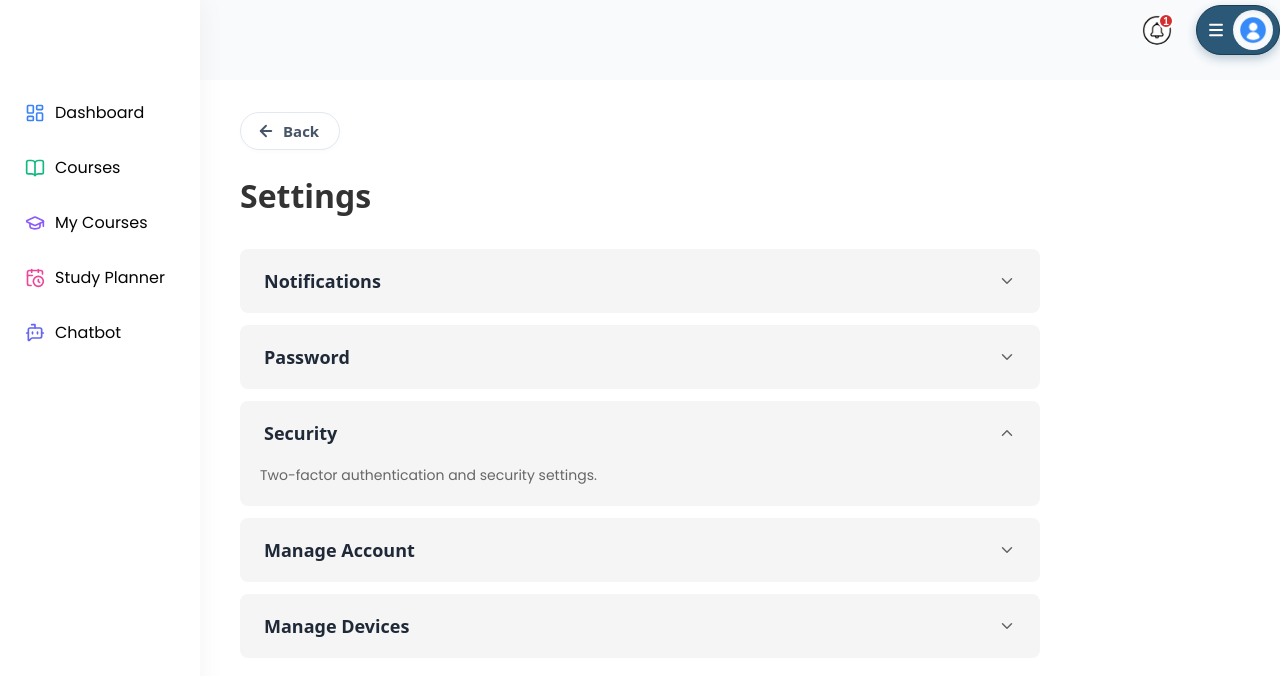
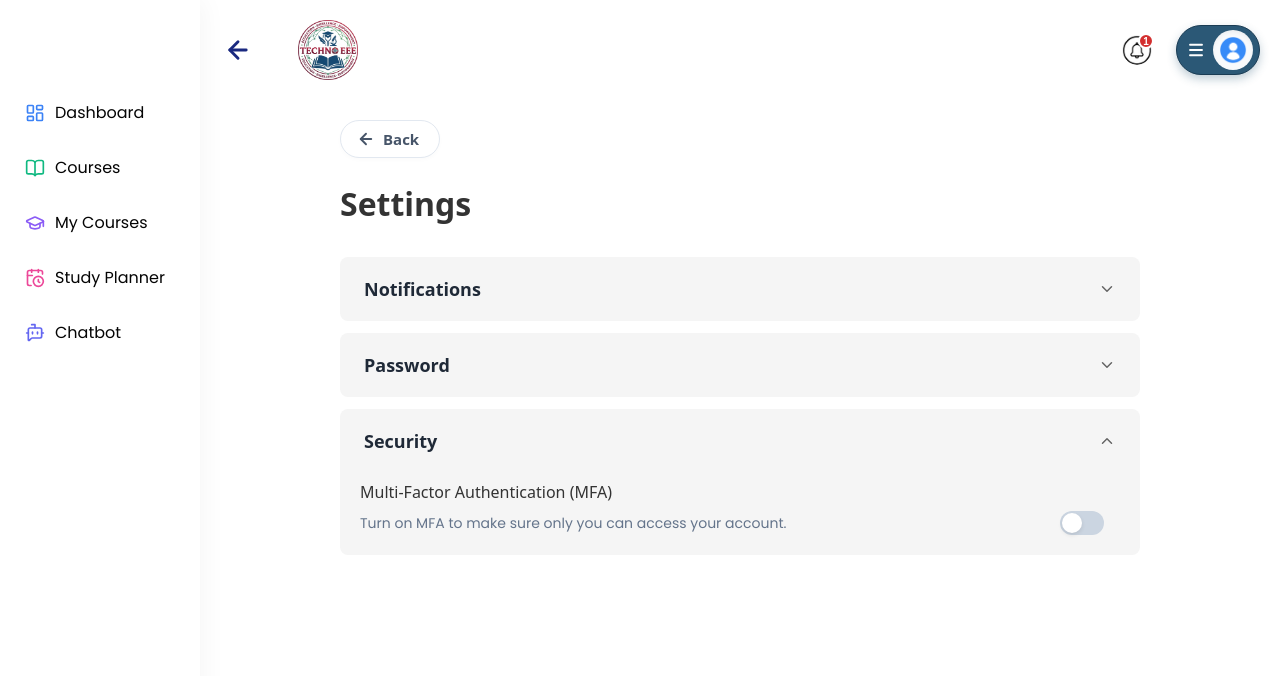
Before and after one commit to Debjanimandal/Technoeee, a Next.js app: page /settings in a window 1280 px wide. Both pictures are taken after a click on the button "Security". Shown: the top 676 px of the page. Built offline with nearby package versions, Linux system fonts and the light colour scheme; no server answers.

Commit message:
Update settings page layout, security section, MFA UI, and animations

```diff
--- a/app/globals.css
+++ b/app/globals.css
@@ -2017,3 +2017,13 @@ footer {
     gap: 40px;
   }
 }
+@keyframes slideIn {
+  from {
+    transform: translateX(100%);
+    opacity: 0;
+  }
+  to {
+    transform: translateX(0);
+    opacity: 1;
+  }
+}
--- a/app/settings/page.js
+++ b/app/settings/page.js
@@ -1,7 +1,7 @@
 'use client';
-import { useState } from 'react';
+import { useState, useEffect } from 'react';
 import { useRouter } from 'next/navigation';
-import { ChevronDown, ChevronUp, ArrowLeft } from 'lucide-react';
+import { ChevronDown, ChevronUp, ArrowLeft, X, Check } from 'lucide-react';
 import DashboardHeader from '@/components/layout/DashboardHeader';
 import Sidebar from '@/components/layout/Sidebar';
 
@@ -9,6 +9,15 @@ export default function SettingsPage() {
   const router = useRouter();
   const [openSection, setOpenSection] = useState(null);
   const [emailPreference, setEmailPreference] = useState(true);
+  const [mfaEnabled, setMfaEnabled] = useState(false);
+  const [toast, setToast] = useState(null);
+
+  useEffect(() => {
+    if (toast) {
+      const timer = setTimeout(() => setToast(null), 3000);
+      return () => clearTimeout(timer);
+    }
+  }, [toast]);
 
   const [currentPassword, setCurrentPassword] = useState('');
   const [newPassword, setNewPassword] = useState('');
@@ -29,8 +38,6 @@ export default function SettingsPage() {
     { id: 'notifications', title: 'Notifications', content: 'Notification preferences will go here.' },
     { id: 'password', title: 'Password', content: 'Password change options will go here.' },
     { id: 'security', title: 'Security', content: 'Two-factor authentication and security settings.' },
-    { id: 'manage-account', title: 'Manage Account', content: 'Account deletion and data export options.' },
-    { id: 'manage-devices', title: 'Manage Devices', content: 'Active sessions and logged-in devices.' },
   ];
 
   const toggleSection = (id) => {
@@ -38,16 +45,78 @@ export default function SettingsPage() {
   };
 
   return (
-    <div style={{ display: 'flex', height: '100vh', backgroundColor: '#f8fafc', overflow: 'hidden' }}>
+    <div className="app-layout">
       <Sidebar />
-      <div style={{ flex: 1, display: 'flex', flexDirection: 'column', height: '100vh', overflow: 'hidden' }}>
+      <div className="page-content" style={{ backgroundColor: '#fff', overflowY: 'auto', height: '100vh', paddingBottom: '60px' }}>
 
         <DashboardHeader />
 
-        <main style={{ flex: 1, overflowY: 'auto', padding: '32px', backgroundColor: '#fff' }}>
-          <div style={{ maxWidth: '800px', margin: '0 auto', width: '100%' }}>
+        {/* Toast Notification */}
+        {toast && (
+          <div style={{
+            position: 'fixed',
+            top: '80px',
+            right: '24px',
+            zIndex: 9999,
+            display: 'flex',
+            alignItems: 'stretch',
+            backgroundColor: '#ffffff',
+            boxShadow: '0 4px 15px rgba(0,0,0,0.1)',
+            borderRadius: '8px',
+            overflow: 'hidden',
+            minWidth: '300px',
+            animation: 'slideIn 0.3s ease-out'
+          }}>
+            <div style={{
+              backgroundColor: toast.type === 'success' ? '#22c55e' : '#64748b',
+              padding: '12px 16px',
+              display: 'flex',
+              alignItems: 'center',
+              justifyContent: 'center'
+            }}>
+              <div style={{
+                width: '24px',
+                height: '24px',
+                backgroundColor: '#ffffff',
+                borderRadius: '50%',
+                display: 'flex',
+                alignItems: 'center',
+                justifyContent: 'center'
+              }}>
+                <Check size={16} color={toast.type === 'success' ? '#22c55e' : '#64748b'} strokeWidth={3} />
+              </div>
+            </div>
+            <div style={{
+              flex: 1,
+              padding: '0 16px',
+              display: 'flex',
+              alignItems: 'center',
+              color: toast.type === 'success' ? '#22c55e' : '#64748b',
+              fontWeight: '600',
+              fontSize: '15px',
+              fontFamily: 'system-ui, -apple-system, sans-serif'
+            }}>
+              {toast.message}
+            </div>
+            <button
+              onClick={() => setToast(null)}
+              style={{
+                background: 'transparent',
+                border: 'none',
+                padding: '0 16px',
+                cursor: 'pointer',
+                display: 'flex',
+                alignItems: 'center',
+                justifyContent: 'center'
+              }}
+            >
+              <X color={toast.type === 'success' ? '#22c55e' : '#64748b'} size={20} strokeWidth={2.5} />
+            </button>
+          </div>
+        )}
 
-            {/* Back Button */}
+        <div style={{ maxWidth: '800px', margin: '0 auto', width: '100%', paddingTop: '20px' }}>
+
             <div style={{ display: 'flex', justifyContent: 'flex-start', marginBottom: '24px' }}>
               <button
                 onClick={() => {
@@ -208,6 +277,53 @@ export default function SettingsPage() {
                             </form>
                           </div>
                         </div>
+                      ) : section.id === 'security' ? (
+                        <div style={{ display: 'flex', flexDirection: 'column', gap: '20px', paddingTop: '8px' }}>
+                          <div>
+                            <h3 style={{ fontSize: '16px', fontWeight: '500', color: '#333', marginBottom: '8px', fontFamily: 'system-ui, -apple-system, sans-serif' }}>
+                              Multi-Factor Authentication (MFA)
+                            </h3>
+                            <div style={{ display: 'flex', alignItems: 'center', justifyContent: 'space-between', paddingRight: '16px' }}>
+                              <p style={{ fontSize: '14px', lineHeight: '1.6', color: '#64748b', margin: 0 }}>
+                                Turn on MFA to make sure only you can access your account.
+                              </p>
+
+                              {/* Toggle Switch */}
+                              <button
+                                onClick={() => {
+                                  const newValue = !mfaEnabled;
+                                  setMfaEnabled(newValue);
+                                  setToast({
+                                    message: newValue ? 'MFA enabled.' : 'MFA disabled.',
+                                    type: newValue ? 'success' : 'error'
+                                  });
+                                }}
+                                style={{
+                                  position: 'relative',
+                                  width: '44px',
+                                  height: '24px',
+                                  borderRadius: '9999px',
+                                  backgroundColor: mfaEnabled ? '#2563eb' : '#cbd5e1',
+                                  border: 'none',
+                                  cursor: 'pointer',
+                                  transition: 'background-color 0.3s'
+                                }}
+                              >
+                                <div style={{
+                                  position: 'absolute',
+                                  top: '2px',
+                                  left: mfaEnabled ? '22px' : '2px',
+                                  width: '20px',
+                                  height: '20px',
+                                  borderRadius: '50%',
+                                  backgroundColor: '#fff',
+                                  transition: 'left 0.3s ease',
+                                  boxShadow: '0 2px 4px rgba(0,0,0,0.1)'
+                                }} />
+                              </button>
+                            </div>
+                          </div>
+                        </div>
                       ) : (
                         section.content
                       )}
@@ -217,8 +333,7 @@ export default function SettingsPage() {
               ))}
             </div>
           </div>
-        </main>
+        </div>
       </div>
-    </div>
   );
 }
```
